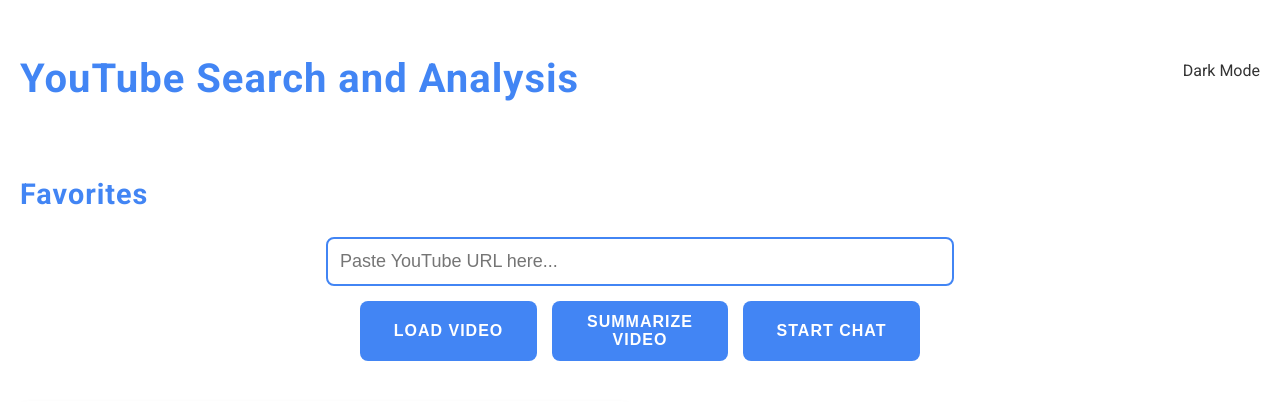
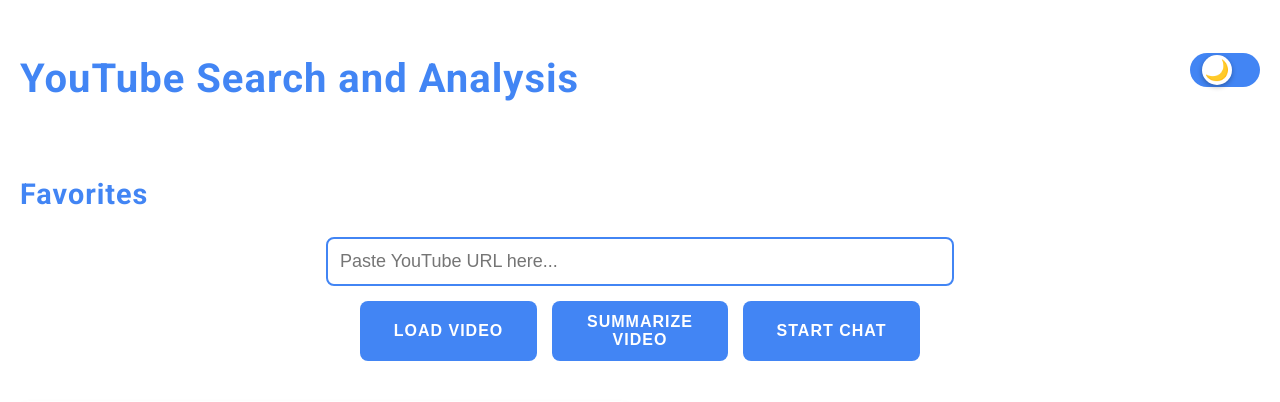
Before and after one commit to PierrunoYT/YoutubeSummarize, a Flask app: page / in a window 1280 px wide. Shown: the top 402 px of the page. Run offline with Flask 3, Linux system fonts and the light colour scheme.

Commit message:
Improved the dark mode toggle UI in the index.html template.

```diff
--- a/templates/index.html
+++ b/templates/index.html
@@ -13,11 +13,10 @@
         <div class="header">
             <h1>YouTube Search and Analysis</h1>
             <div class="dark-mode-toggle">
-                <label class="switch">
-                    <input type="checkbox" id="darkModeToggle" onchange="toggleDarkMode()">
-                    <span class="slider round"></span>
+                <input type="checkbox" id="darkModeToggle" onchange="toggleDarkMode()">
+                <label for="darkModeToggle" class="toggle-label">
+                    <span class="toggle-icon"></span>
                 </label>
-                <span>Dark Mode</span>
             </div>
         </div>
         <div id="favorites-container">
```
